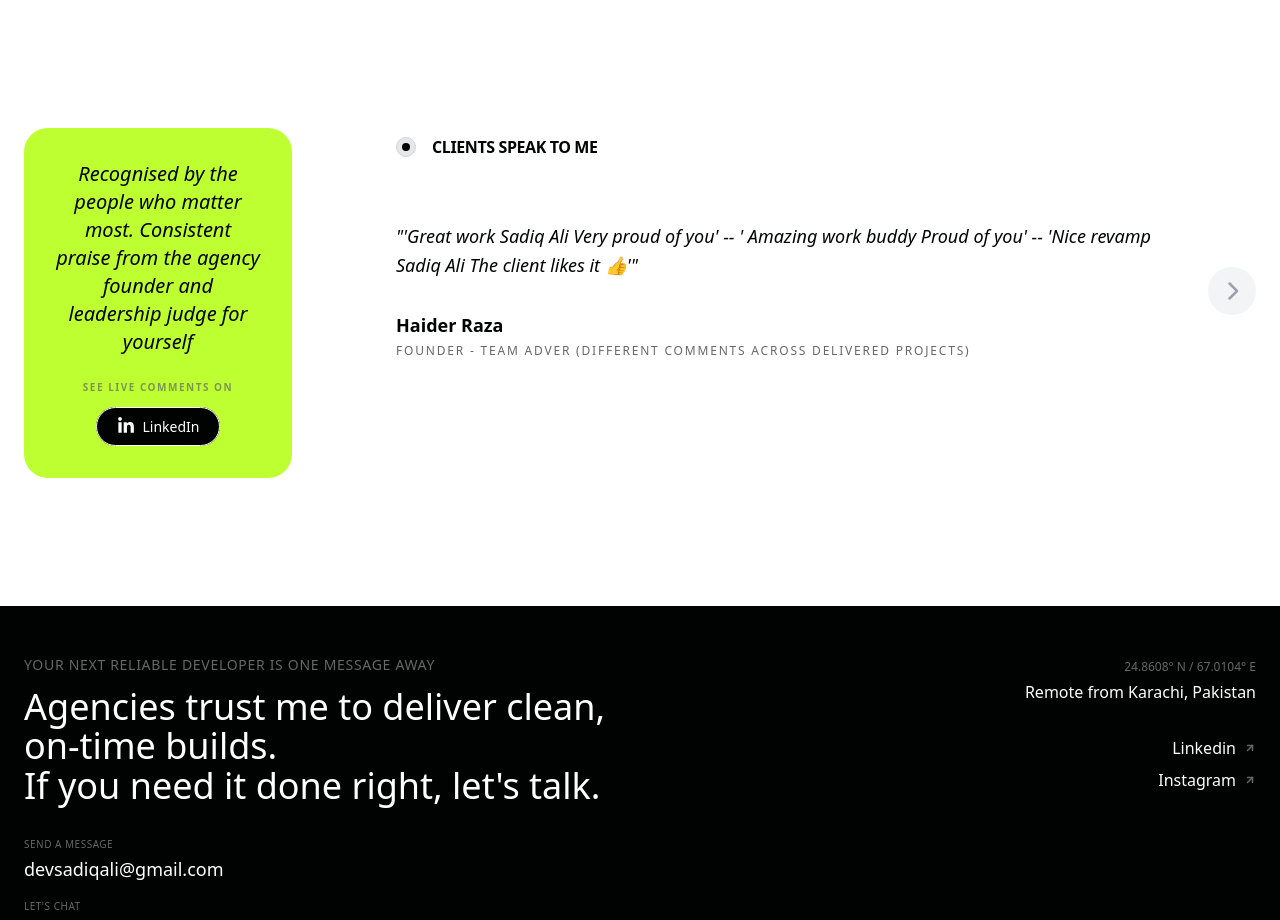
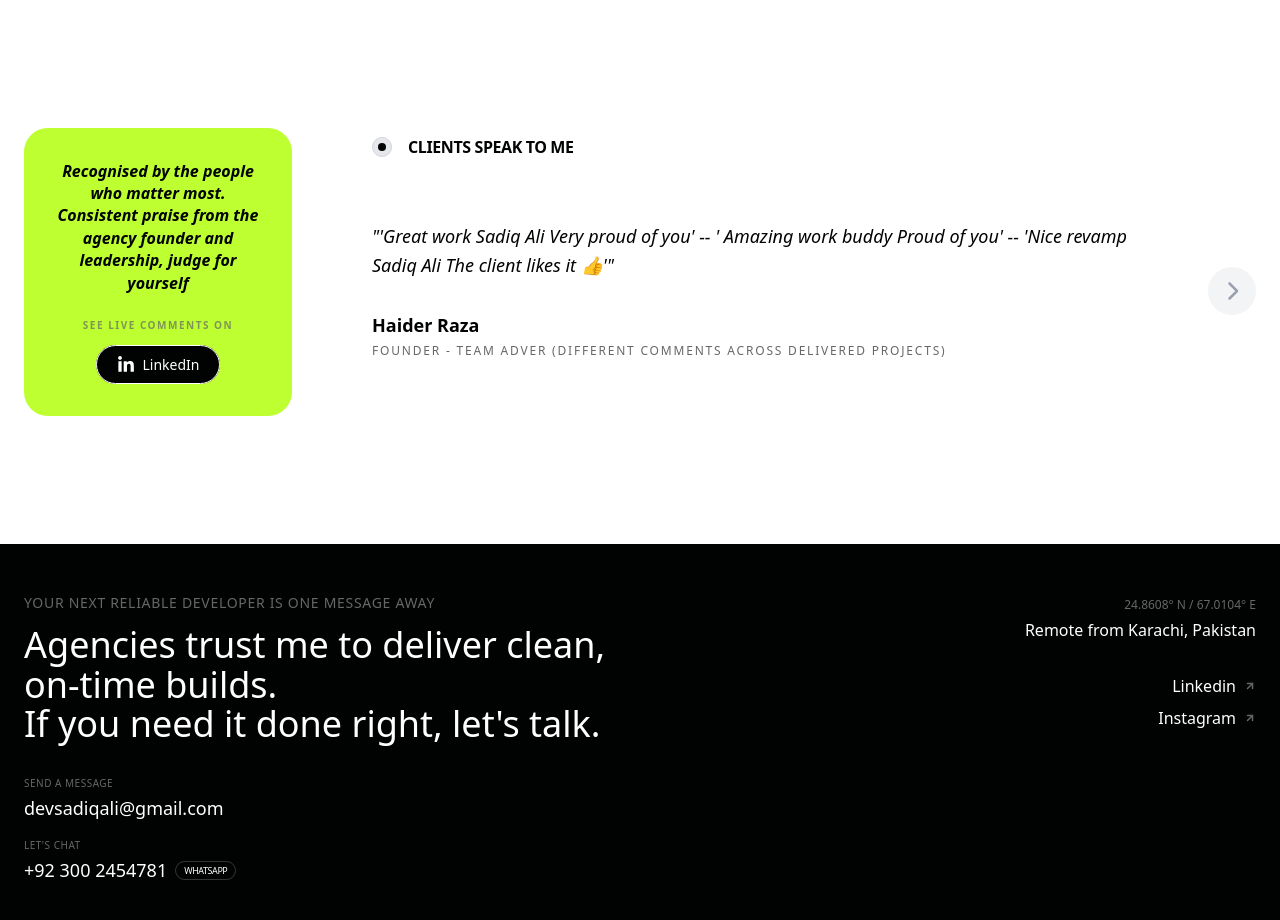
Before and after one commit to itssadiq/Sadiq-NovixSoft, a Next.js app: page / in a window 1280 px wide. Shown: the part 4680-5600 px from the top of the page. Built offline with nearby package versions, Linux system fonts and the light colour scheme.

Commit message:
Little updates.

```diff
--- a/src/components/Footer.jsx
+++ b/src/components/Footer.jsx
@@ -19,7 +19,7 @@ export default function Footer() {
             <h2 className="type-h2 !text-white text-[30px] md:text-[36px] leading-[1.1] mb-8">
               Agencies trust me to deliver clean, on-time builds.{" "}
               <br className="hidden md:block" />
-              If you need it done right, let's talk.
+              If you need it done right, let&apos;s talk.
             </h2>
 
             <div className="flex flex-col gap-4">
--- a/src/components/Hero.jsx
+++ b/src/components/Hero.jsx
@@ -40,9 +40,9 @@ export default function Hero() {
           <p
             className={`type-body-large text-[14px] md:text-[18px] text-[var(--color-dim-grey)] max-w-2xl leading-relaxed mb-5 ${revealClasses("delay-150")}`}
           >
-            I'm Sadiq, a web developer with 1+ year of agency experience and 10+
-            live projects delivered. Agencies bring me in when deadlines are
-            tight and the build has to be right the first time.
+            I&apos;m Sadiq, a web developer with 1+ year of agency experience
+            and 10+ live projects delivered. Agencies bring me in when deadlines
+            are tight and the build has to be right the first time.
           </p>
 
           <div className={revealClasses("delay-300")}>
--- a/src/components/Reviews.jsx
+++ b/src/components/Reviews.jsx
@@ -37,9 +37,9 @@ export default function Reviews() {
           {/* COLUMN 1: LEFT BOX (25%) */}
           <div className="w-[75%] md:w-[60%] lg:w-[25%] mx-auto lg:mx-0 shrink-0 lg:pr-10">
             <div className="w-full h-full rounded-[24px] bg-[var(--color-primary)] p-8 flex flex-col items-center justify-center text-center">
-              <h3 className="type-h4 mb-6 italic">
+              <h3 className="type-h5 mb-6 italic">
                 Recognised by the people who matter most. Consistent praise from
-                the agency founder and leadership judge for yourself
+                the agency founder and leadership, judge for yourself
               </h3>
 
               <div className="flex flex-col items-center gap-3">
@@ -55,7 +55,7 @@ export default function Reviews() {
           </div>
 
           {/* COLUMN 2: REVIEWS CONTENT (75%) */}
-          <div className="flex-1 lg:pl-16 flex flex-col justify-start py-2">
+          <div className="flex-1 lg:pl-10 flex flex-col justify-start py-2">
             {/* SECTION HEADER - Aligned with Rule: mb-10 md:mb-16 */}
             <div className="flex items-center gap-4 mb-10 md:mb-16">
               <div className="w-5 h-5 rounded-full bg-gray-200 flex items-center justify-center border border-gray-300">
```
